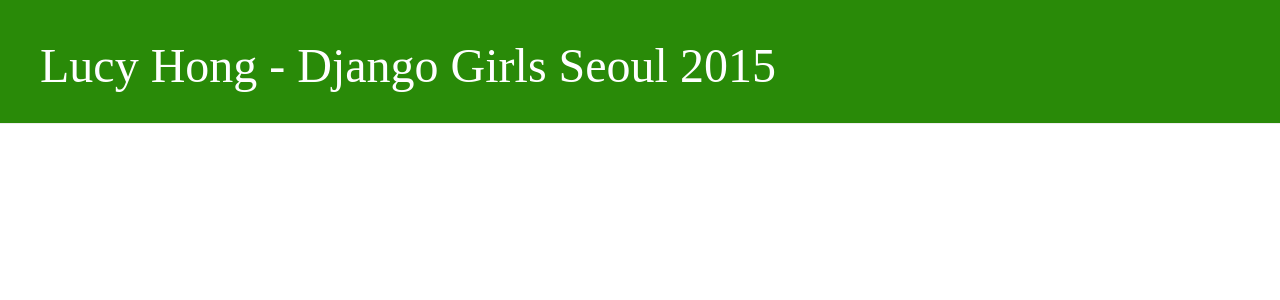
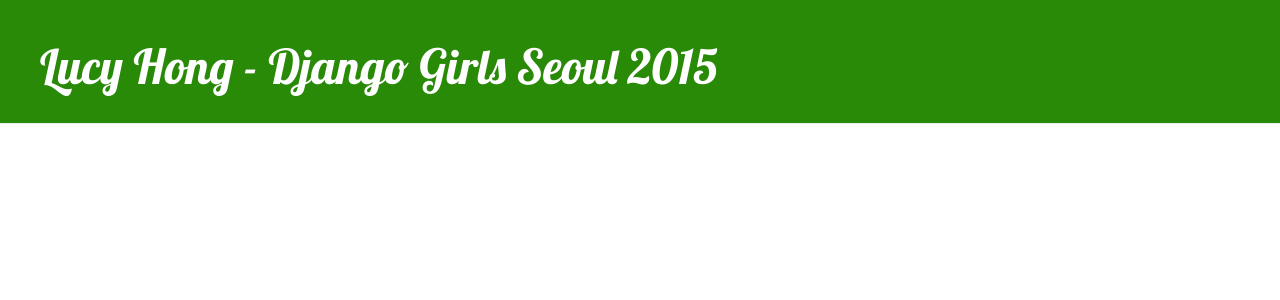
Before and after one commit to LucyHong/my-first-blog, a Django app: page / in a window 1280 px wide. Shown: the top 300 px of the page. Run offline with Django 3.2, Linux system fonts and the light colour scheme; data that the repository does not hold is empty; some libraries are stand-ins or nearby versions.

Commit message:
Changed the page-header font

```diff
--- a/blog/static/css/blog.css
+++ b/blog/static/css/blog.css
@@ -1,6 +1,6 @@
 h1 a {
     color: #FCA205;
-    font-family: 'Bangers'; /* 폰트 변경 */
+    font-family: 'Lobster', cursive; /* 폰트 변경 */
 }
 
 .page-header {
@@ -20,12 +20,12 @@
 }
 
 h1, h2, h3, h4 {
-    font-family: 'Bangers', cursive; /* 폰트 변경 */
+    font-family: 'Lobster'; /* 폰트 변경 */
 }
 
 .date {
     float: right;
-    color: #828282;
+    color: #076047; /* 타임스탬프 색상 녹색으로 변경 */
 }
 
 .save {
```
